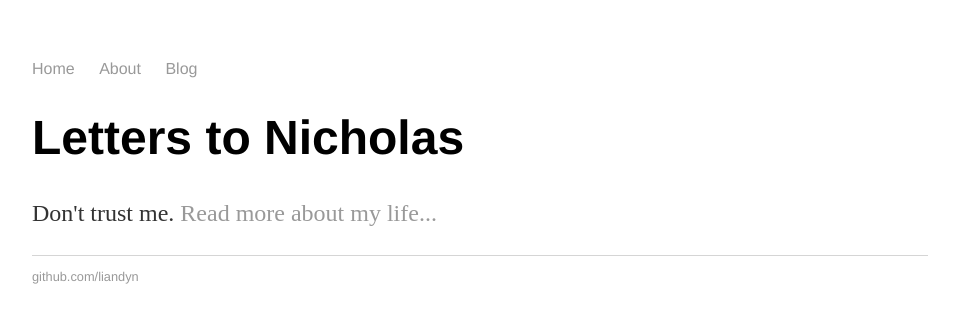
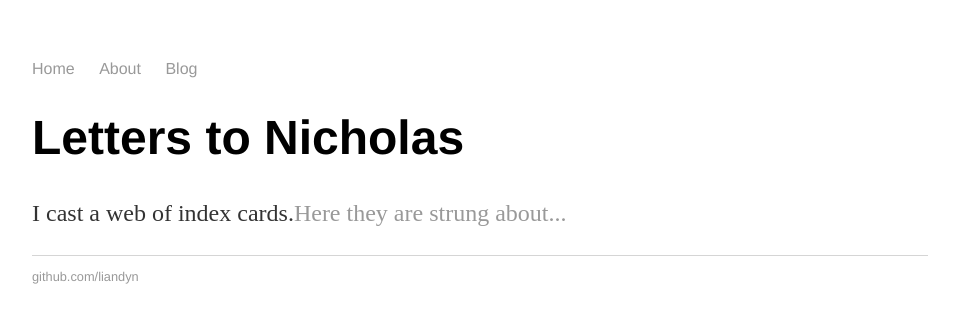
Before and after one commit to liandyn/liandyn.github.io, a Jekyll site: the page built from index.html, in a window 1280 px wide. Shown: the top 323 px of the page, without its empty margins (160-1119 px from the left). Built offline with Jekyll 4.4.1, drawn with Linux system fonts in a browser that asks for light colours.

Commit message:
Update index.html

```diff
--- a/index.html
+++ b/index.html
@@ -1,8 +1,8 @@
 ---
 layout: default
-title: Nicholas
+title: Letters to Nicholas
 ---
 <div class="blurb">
 	<h1>Letters to Nicholas</h1>
-	<p>Don't trust me. <a href="/about">Read more about my life...</a></p>
+	<p>I cast a web of index cards.<a href="/about">Here they are strung about...</a></p>
 </div><!-- /.blurb -->
```
